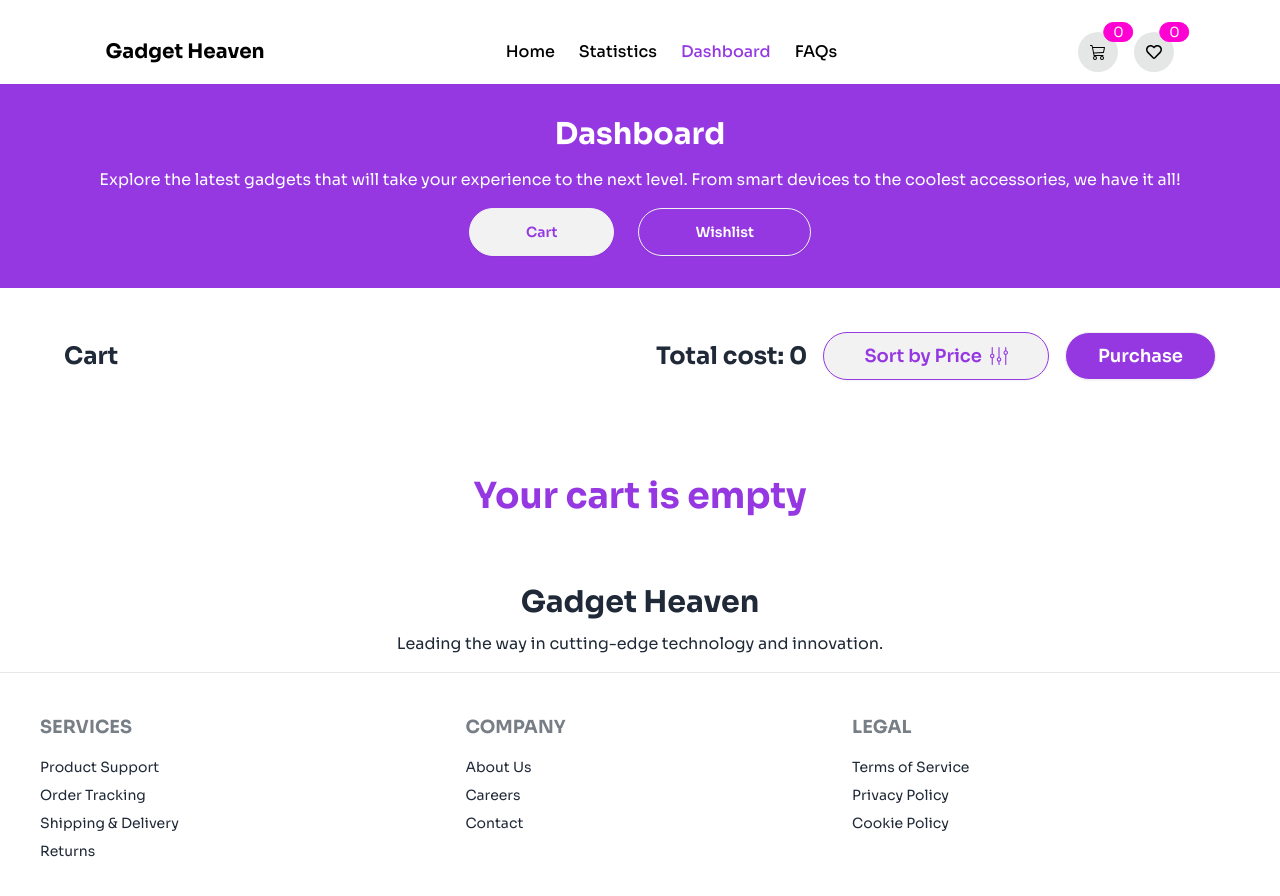
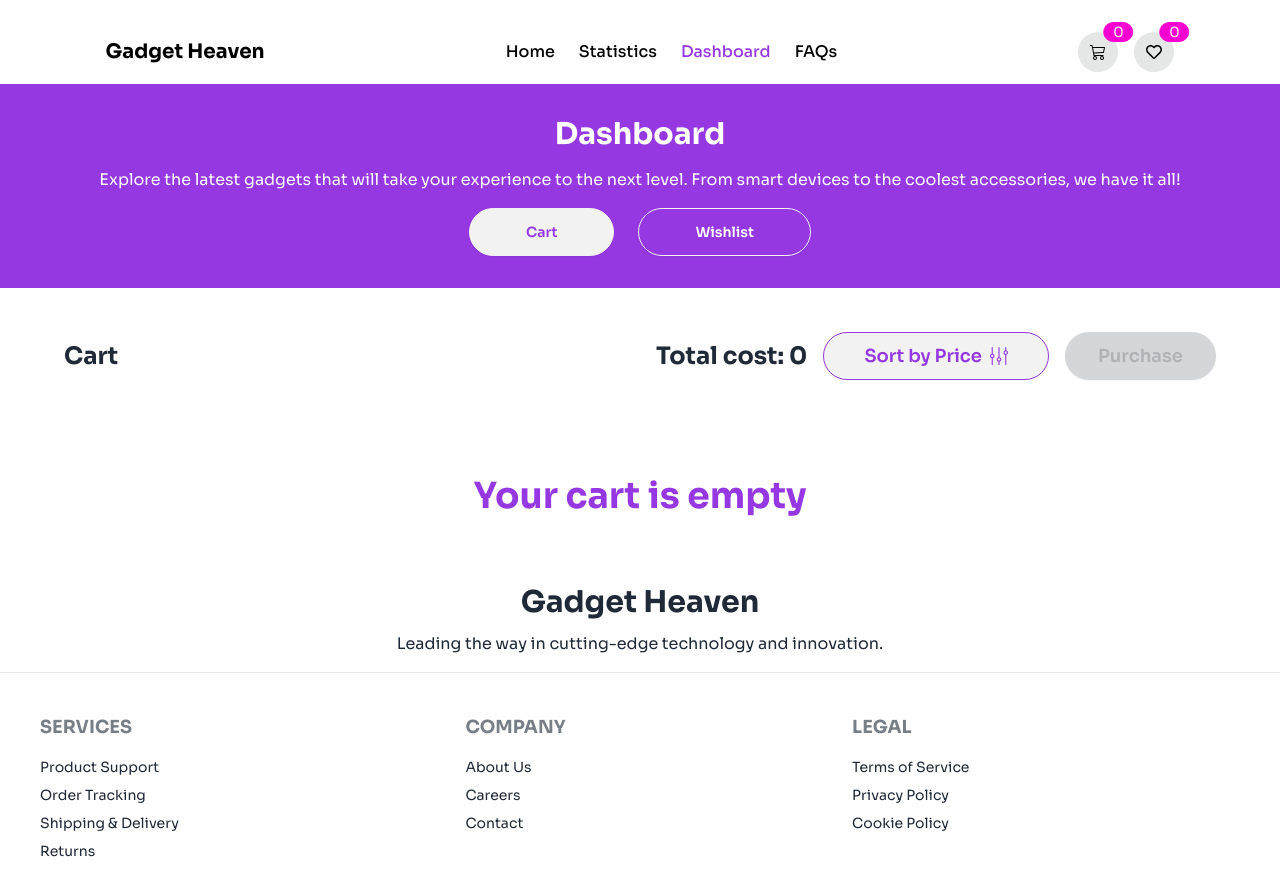
Before and after one commit to mushayed/Gadget-heaven, a React (Vite) app: page /dashboard in a window 1280 px wide. Shown: the top 896 px of the page. Built offline with nearby package versions, Linux system fonts and the light colour scheme.

Commit message:
Congrats modal added

```diff
--- a/src/Components/CartContainer/CartContainer.jsx
+++ b/src/Components/CartContainer/CartContainer.jsx
@@ -2,17 +2,23 @@ import { SlEqualizer } from "react-icons/sl";
 import Carts from "../Carts/Carts";
 import { useContext } from "react";
 import { ProductsContext } from "../Root/Root";
+import group from "../../assets/Group.png";
 
 const CartContainer = () => {
-  const { products, cart, setCart, totalPrice, setTotalPrice } =
-    useContext(ProductsContext);
+  const { products, cart, setCart, totalPrice, setTotalPrice, purchaseActive, setPurchaseActive } = useContext(ProductsContext);
+
+  if(totalPrice > 0) {
+    setPurchaseActive(false);
+  }
 
   const sortByPrice = () => {
     const sortedCart = cart
       .map((cartId) => {
         const product = products.find((p) => p.product_id === cartId);
         return { cartId, price: product ? product.price : 0 };
-      }).sort((a, b) => b.price - a.price) .map((item) => item.cartId);
+      })
+      .sort((a, b) => b.price - a.price)
+      .map((item) => item.cartId);
 
     setCart(sortedCart);
   };
@@ -33,10 +39,32 @@ const CartContainer = () => {
               Sort by Price
               <SlEqualizer />
             </button>
-            <button className="text-lg font-semibold btn rounded-full px-8 bg-[#9538E2] text-white">
+            <button
+              onClick={() => document.getElementById("my_modal").showModal()}
+              className={"text-lg font-semibold btn rounded-full px-8 bg-[#9538E2] text-white"}
+              disabled={purchaseActive}
+            >
               Purchase
             </button>
           </div>
+
+          <dialog id="my_modal" className="modal">
+            <div className="modal-box">
+              <div className="flex flex-col items-center">
+                <div>
+                  <img src={group} alt="" />
+                </div>
+                <h3 className="font-bold text-lg">Payment Successfully</h3>
+                <p className="py-4">Thanks for purchasing</p>
+                <p>Total: {totalPrice}</p>
+                <div className="modal-action">
+                  <form method="dialog">
+                    <button className="btn rounded-full px-24">Close</button>
+                  </form>
+                </div>
+              </div>
+            </div>
+          </dialog>
         </div>
       </div>
       <div>
--- a/src/Components/Root/Root.jsx
+++ b/src/Components/Root/Root.jsx
@@ -10,6 +10,8 @@ const Root = () => {
   const [cart, setCart] = useState([]);
   const [wishlist, setWishlist] = useState([]);
   const [totalPrice, setTotalPrice] = useState(0);
+  const [addedToCart, setAddedToCart] = useState(false);
+  const [purchaseActive, setPurchaseActive] = useState(true);
 
   useEffect(() => {
     fetch("../../../public/products.json")
@@ -18,7 +20,21 @@ const Root = () => {
   }, []);
 
   return (
-    <ProductsContext.Provider value={{ products, cart, setCart, wishlist, setWishlist, totalPrice, setTotalPrice }}>
+    <ProductsContext.Provider
+      value={{
+        products,
+        cart,
+        setCart,
+        wishlist,
+        setWishlist,
+        totalPrice,
+        setTotalPrice,
+        addedToCart,
+        setAddedToCart,
+        purchaseActive,
+        setPurchaseActive
+      }}
+    >
       <div>
         <Navbar></Navbar>
         <Outlet></Outlet>
--- a/src/Components/Wishlist/Wishlist.jsx
+++ b/src/Components/Wishlist/Wishlist.jsx
@@ -1,35 +1,21 @@
-import { useContext } from "react";
+import { useContext, useEffect } from "react";
 import { TiDeleteOutline } from "react-icons/ti";
 import { ProductsContext } from "../Root/Root";
-import { ToastContainer, toast, Bounce } from "react-toastify";
-import "react-toastify/dist/ReactToastify.css";
 
 const Wishlist = ({ product }) => {
   const { product_id, product_image, product_title, description, price } =
     product;
 
-  const { cart, setCart, totalPrice, setTotalPrice, setWishlist, wishlist } =
+  const { cart, setCart, totalPrice, setTotalPrice, setWishlist, wishlist, setAddedToCart } =
     useContext(ProductsContext);
 
   const addToCart = () => {
     setCart([...cart, product_id]);
     setTotalPrice(totalPrice + price);
 
-    toast.success(`${product_title} added into your cart!`, {
-      position: "top-center",
-      autoClose: 5000,
-      hideProgressBar: false,
-      closeOnClick: true,
-      pauseOnHover: true,
-      draggable: true,
-      progress: undefined,
-      theme: "light",
-      transition: Bounce,
-    });
-
-
     const updatedWishlist = wishlist.filter(id => id !== product_id);
     setWishlist(updatedWishlist);
+    setAddedToCart(true);
   };
 
   const removeWishlist = () => {
@@ -62,7 +48,6 @@ const Wishlist = ({ product }) => {
           Add to Cart
         </button>
       </div>
-      <ToastContainer></ToastContainer>
     </div>
   );
 };
--- a/src/Components/WishlistContainer/WishlistContainer.jsx
+++ b/src/Components/WishlistContainer/WishlistContainer.jsx
@@ -1,10 +1,29 @@
-import { useContext } from "react";
+import { useContext, useEffect } from "react";
 import { SlEqualizer } from "react-icons/sl";
 import { ProductsContext } from "../Root/Root";
 import Wishlists from "../Wishlists/Wishlists";
+import { ToastContainer, toast, Bounce } from "react-toastify";
+import "react-toastify/dist/ReactToastify.css";
 
 const WishlistContainer = () => {
-  const {wishlist} = useContext(ProductsContext);
+  const {wishlist, addedToCart, setAddedToCart} = useContext(ProductsContext);
+
+  useEffect(() => {
+    if (addedToCart) {
+      toast.success(`Item added into your cart!`, {
+        position: "top-center",
+        autoClose: 5000,
+        hideProgressBar: false,
+        closeOnClick: true,
+        pauseOnHover: true,
+        draggable: true,
+        progress: undefined,
+        theme: "light",
+        transition: Bounce,
+      });
+      setAddedToCart(false);
+    }
+  }, [addedToCart, setAddedToCart]);
 
   return (
     <div className="w-[90%] mx-auto">
@@ -19,6 +38,7 @@ const WishlistContainer = () => {
           wishlist.length > 0 ? <Wishlists></Wishlists> : <div className="h-36 flex items-center justify-center"><h2 className="text-4xl font-bold text-[#9538E2]">Your wishlist is empty</h2></div>
         }
       </div>
+      <ToastContainer></ToastContainer>
     </div>
   );
 };
```
